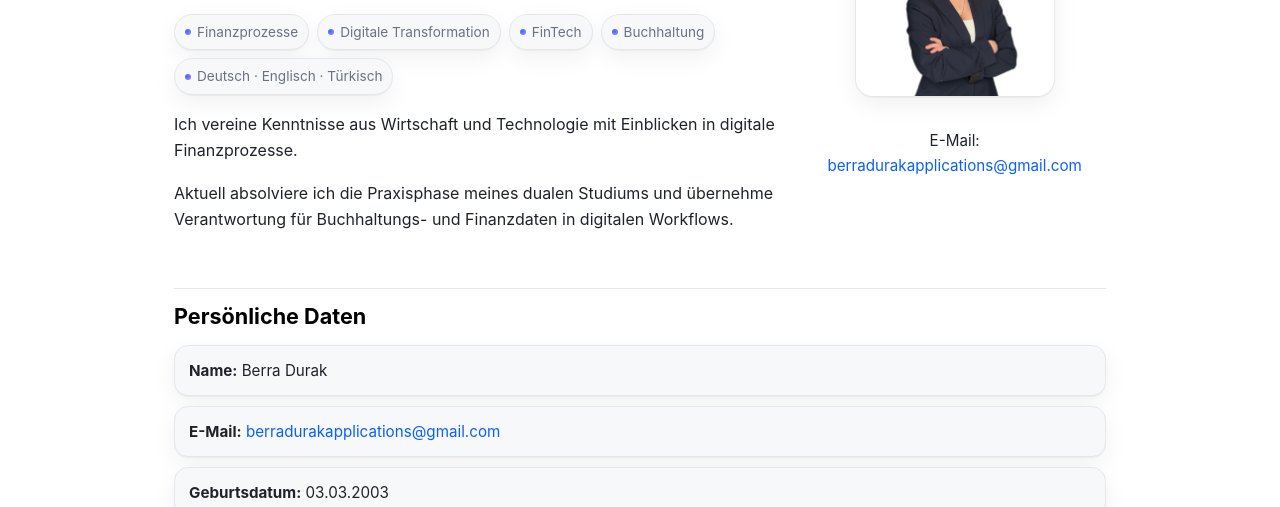
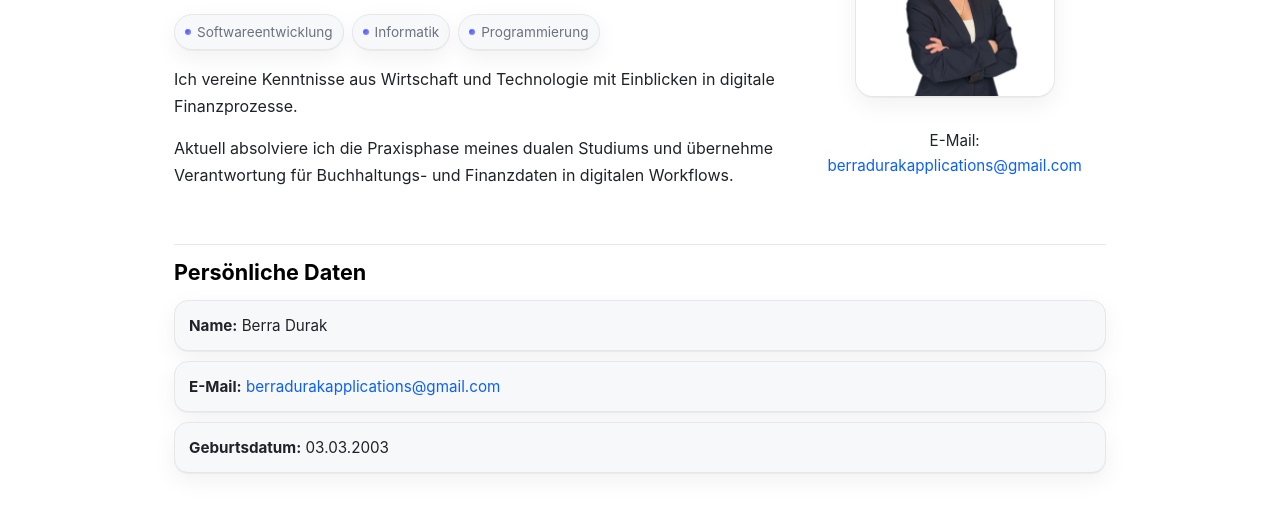
Before and after one commit to berradurak/personel-website, a plain HTML site: page index.html in a window 1280 px wide. Shown: the part 297-804 px from the top of the page. Drawn offline with Linux system fonts and the light colour scheme.

Commit message:
Update index.html

```diff
--- a/index.html
+++ b/index.html
@@ -35,11 +35,10 @@
         <h1 id="hero-title">Berra Durak</h1>
         <p class="tagline">Duales Studium B.A. Betriebswirtschaftslehre · Digitale Transformation & FinTech</p>
         <ul class="pills" aria-label="keywords">
-          <li class="pill">Finanzprozesse</li>
-          <li class="pill">Digitale Transformation</li>
-          <li class="pill">FinTech</li>
-          <li class="pill">Buchhaltung</li>
-          <li class="pill">Deutsch · Englisch · Türkisch</li>
+          <li class="pill">Softwareentwicklung</li>
+          <li class="pill">Informatik</li>
+          <li class="pill">Programmierung</li>
+
         </ul>
         <p>Ich vereine Kenntnisse aus Wirtschaft und Technologie mit Einblicken in digitale Finanzprozesse.</p>
         <p>Aktuell absolviere ich die Praxisphase meines dualen Studiums und übernehme Verantwortung für Buchhaltungs- und Finanzdaten in digitalen Workflows.</p>
```
